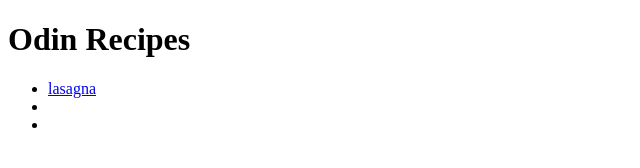
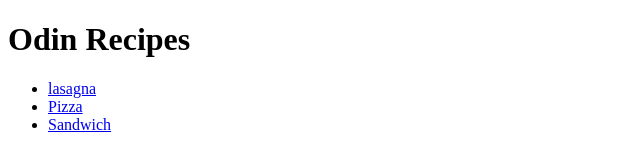
Before and after one commit to oblivioustotheworld/odin-recipes, a plain HTML site: page index.html in a window 1280 px wide. Shown: the whole page, without its empty margins (0-640 px from the left). Drawn offline with Linux system fonts and the light colour scheme.

Commit message:
edit index.html

```diff
--- a/index.html
+++ b/index.html
@@ -9,8 +9,8 @@
     <h1>Odin Recipes</h1>
     <ul>
         <li><a href="recipes/lasagna.html">lasagna</a></li>
-        <li><a href="recipes/pizza.html"></a></li>
-        <li><a href="recipes/sandwich.html"></a></li>
+        <li><a href="recipes/pizza.html">Pizza</a></li>
+        <li><a href="recipes/sandwich.html">Sandwich</a></li>
     </ul>
 </body>
 </html>
```
Also changed, not shown: 1 other file.
